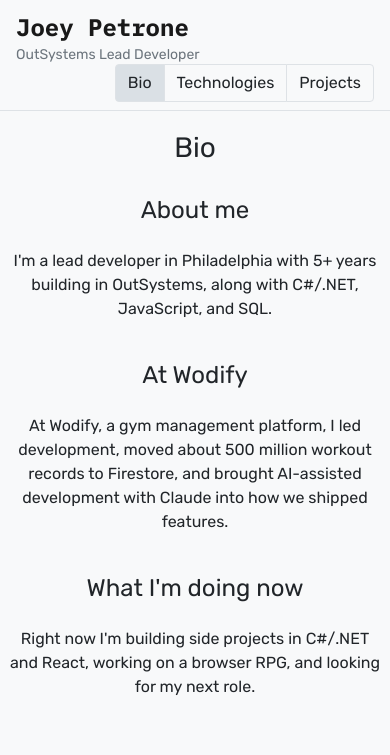
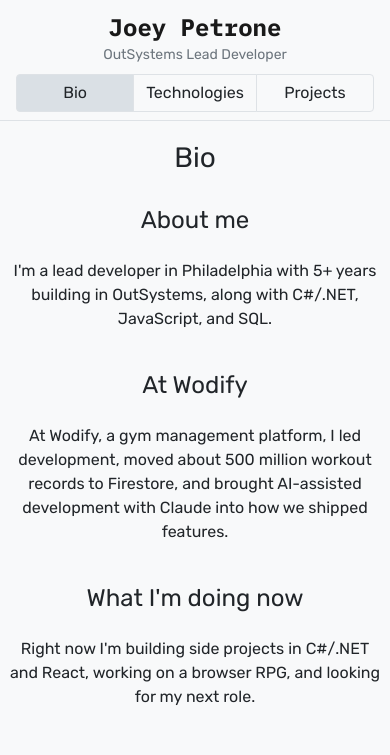
Before and after one commit to joeypetrone/personal-bio-site, a website built with webpack: page src/index.html in a window 390 px wide. Shown: the top 755 px of the page. Built offline with nearby package versions, Linux system fonts and the light colour scheme.

Commit message:
Center header on phones

```diff
--- a/src/styles/main.scss
+++ b/src/styles/main.scss
@@ -102,3 +102,23 @@ footer .footer-links {
       margin: 0 12px;
     }
 }
+
+// Phones: stack the name above full-width nav buttons, all centered.
+@media (max-width: 575.98px) {
+    nav.navbar {
+      flex-direction: column;
+    }
+
+    nav .brand {
+      text-align: center !important;
+    }
+
+    nav .btn-group {
+      width: 100%;
+      margin: 10px 0 0 !important;
+
+      .btn {
+        flex: 1;
+      }
+    }
+}
```
